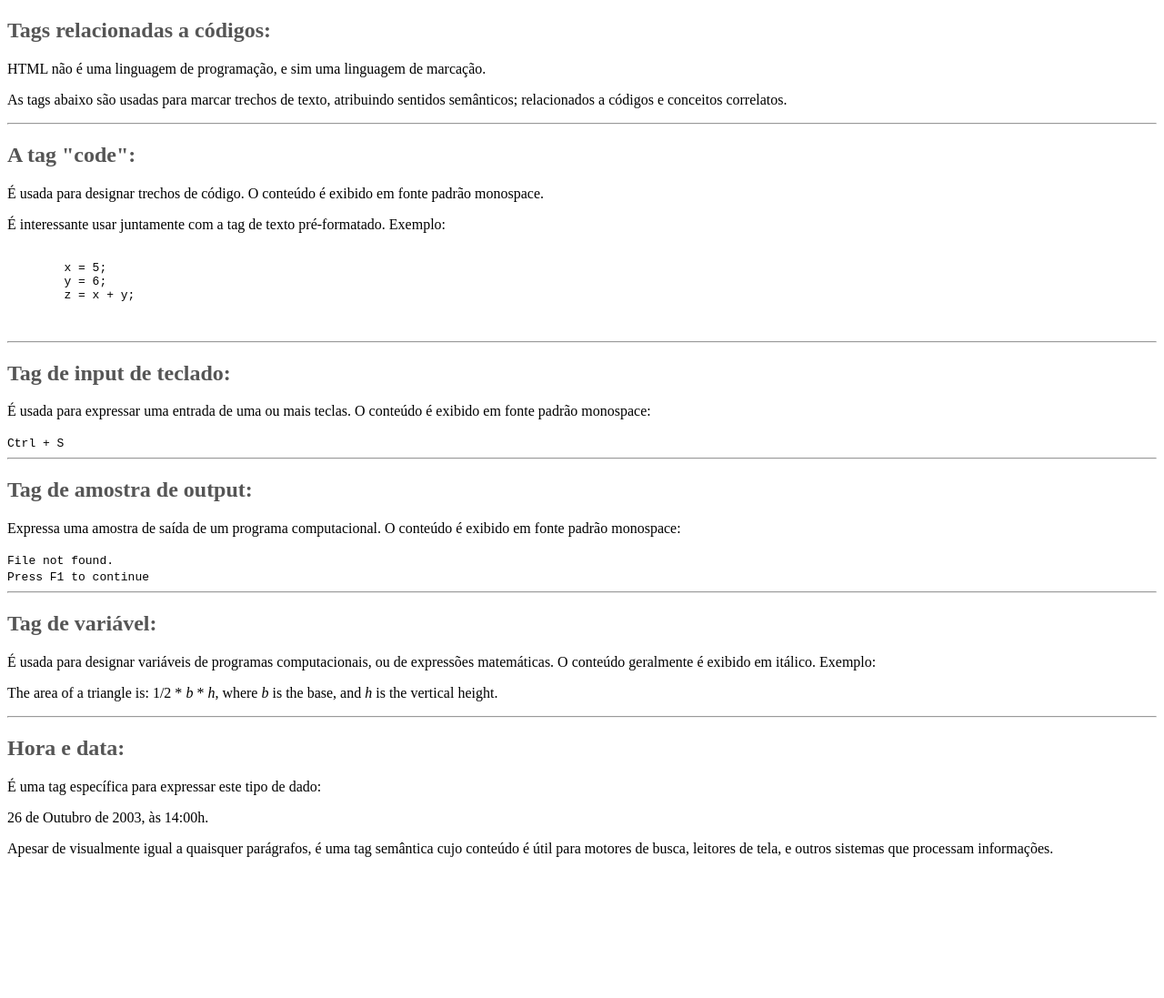
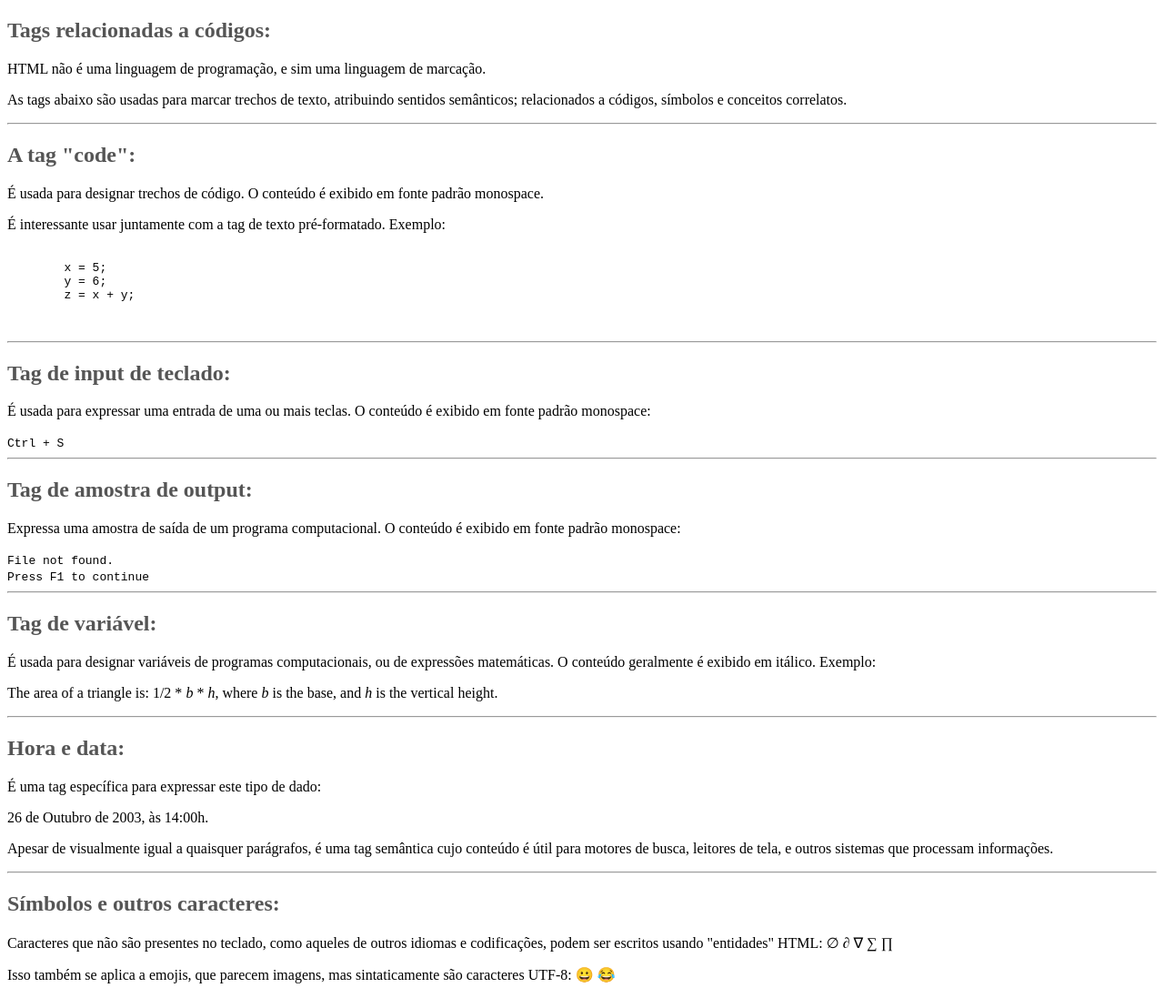
Before and after one commit to ispadilha/html-studies, a plain HTML site: page codigos.html in a window 1280 px wide. Shown: the whole page at 91% size. Before the commit the page ends 958 px from the top, so only its background shows below. Drawn offline with Linux system fonts and the light colour scheme.

Commit message:
Added symbols descriptions

```diff
--- a/codigos.html
+++ b/codigos.html
@@ -3,13 +3,13 @@
 <head>
     <meta charset="UTF-8">
     <meta name="viewport" content="width=device-width, initial-scale=1.0">
-    <title>Códigos</title>
+    <title>Códigos & símbolos</title>
     <link rel="stylesheet" href="./styles.css">
 </head>
 <body>
     <h2 class="title">Tags relacionadas a códigos:</h2>
     <p>HTML não é uma linguagem de programação, e sim uma linguagem de marcação.</p>
-    <p>As tags abaixo são usadas para marcar trechos de texto, atribuindo sentidos semânticos; relacionados a códigos e conceitos correlatos.</p>
+    <p>As tags abaixo são usadas para marcar trechos de texto, atribuindo sentidos semânticos; relacionados a códigos, símbolos e conceitos correlatos.</p>
     <hr>
 
     <h2 class="title">A tag "code":</h2>
@@ -43,6 +43,11 @@
     <p>É uma tag específica para expressar este tipo de dado:</p>
     <time datetime="2024-11-24T14:00">26 de Outubro de 2003, às 14:00h</time>.
     <p>Apesar de visualmente igual a quaisquer parágrafos, é uma tag semântica cujo conteúdo é útil para motores de busca, leitores de tela, e outros sistemas que processam informações.</p>
+    <hr>
+
+    <h2 class="title">Símbolos e outros caracteres:</h2>
+    <p>Caracteres que não são presentes no teclado, como aqueles de outros idiomas e codificações, podem ser escritos usando "entidades" HTML: &empty; &part; &nabla; &sum; &prod;</p>
+    <p>Isso também se aplica a emojis, que parecem imagens, mas sintaticamente são caracteres UTF-8: &#128512; &#128514;</p>
 
 </body>
 </html>
```
Also changed, not shown: index.html (+1 -1 lines).
